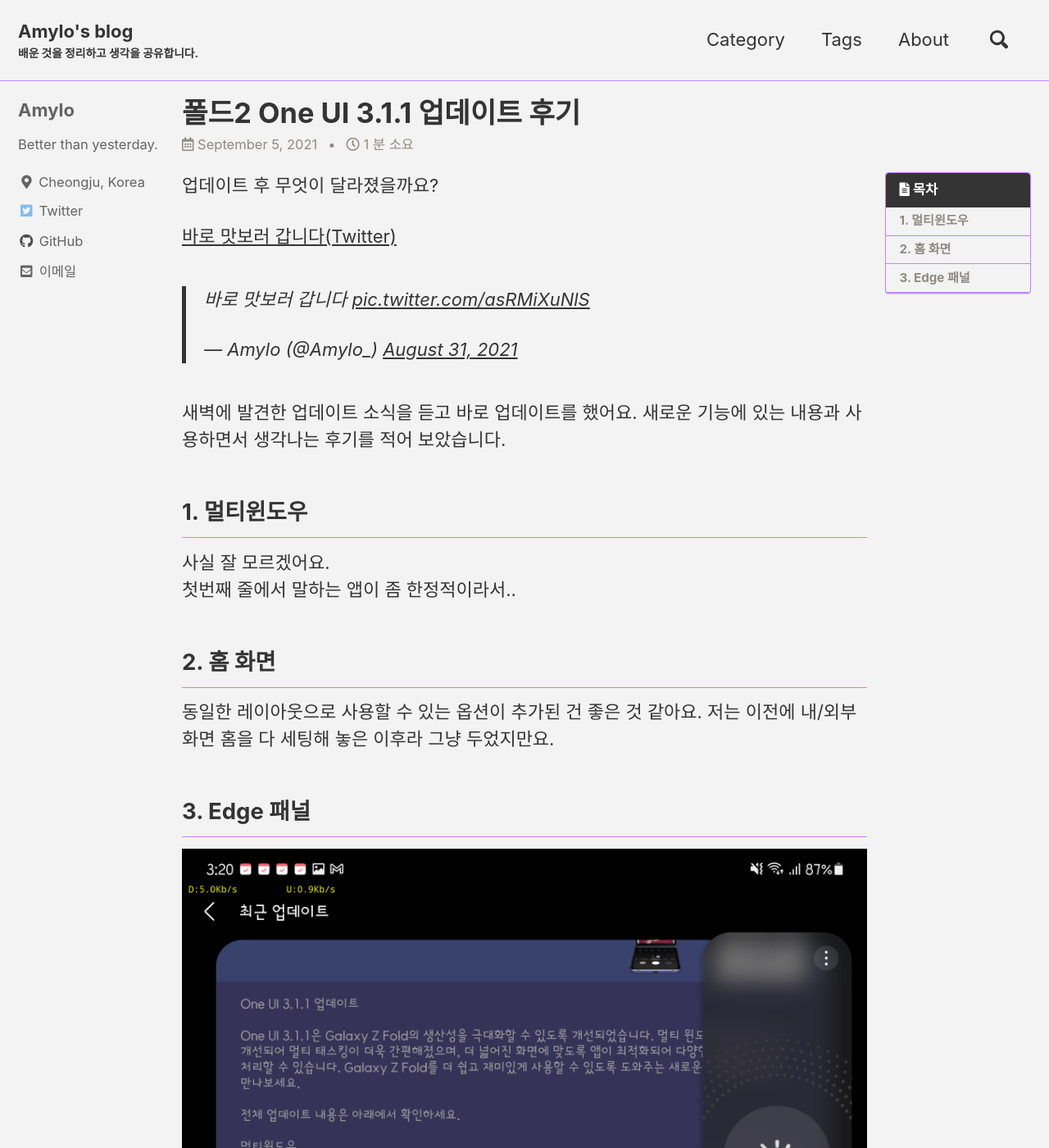
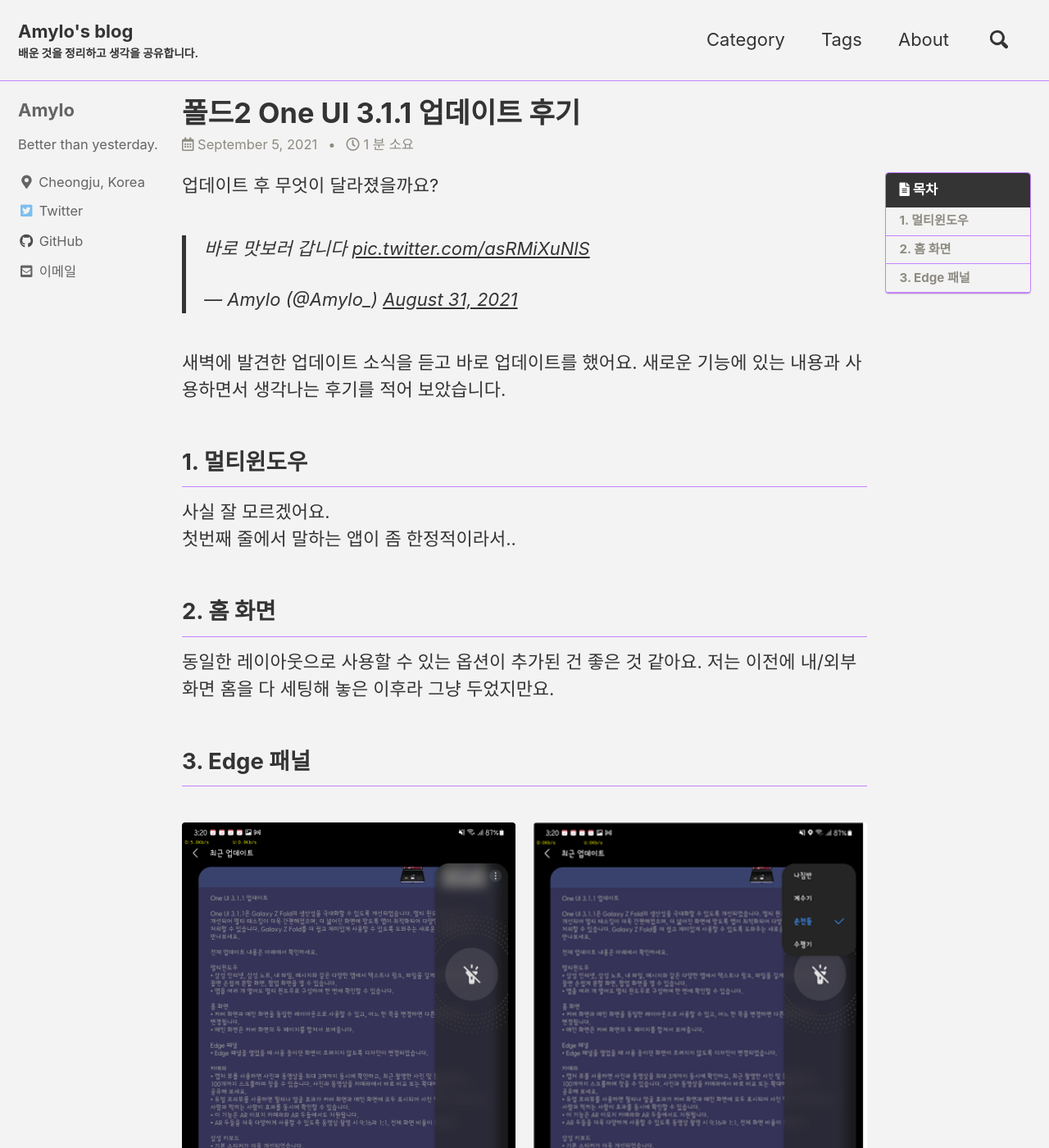
Before and after one commit to Amylo-jh/Amylo-blog, a Jekyll site: the page built from _posts/2021-09-05-Fold2_update.md, in a window 1280 px wide and 1400 px high. Shown: the whole window at 82% size. Built offline with Jekyll 4.4.1, drawn with Linux system fonts in a browser that asks for light colours; cached includes are drawn as plain includes; comment, search, counter and statistics services are not loaded.

```diff
--- a/_posts/2021-09-05-Fold2_update.md
+++ b/_posts/2021-09-05-Fold2_update.md
@@ -9,15 +9,21 @@ toc: true
 toc_label: "목차"
 toc_sticky: true
 last_modified_at: 2021-09-05T15:25
+
+gallery:
+ - url: /assets/images/Fold2_update/edge_flashlight
+   image_path: /assets/images/Fold2_update/edge_flashlight.png
+   title: "edge_flashlight_1"
+ - url: /assets/images/Fold2_update/edge_flashlight2
+   image_path: /assets/images/Fold2_update/edge_flashlight2.png
+   title: "edge_flashlight_2"
+
+gallery2:
+ - url:
 ---
 업데이트 후 무엇이 달라졌을까요?
 
-[바로 맛보러 갑니다(Twitter)](https://twitter.com/Amylo_/status/1432750710433583113)
-
 <blockquote class="twitter-tweet"><p lang="ko" dir="ltr">바로 맛보러 갑니다 <a href="https://t.co/asRMiXuNlS">pic.twitter.com/asRMiXuNlS</a></p>&mdash; Amylo (@Amylo_) <a href="https://twitter.com/Amylo_/status/1432750710433583113?ref_src=twsrc%5Etfw">August 31, 2021</a></blockquote> <script async src="https://platform.twitter.com/widgets.js" charset="utf-8"></script>
-
-
-
 
 새벽에 발견한 업데이트 소식을 듣고 바로 업데이트를 했어요. 새로운 기능에 있는 내용과 사용하면서 생각나는 후기를 적어 보았습니다.
 
@@ -30,6 +36,8 @@ last_modified_at: 2021-09-05T15:25
 
 ## 3. Edge 패널
 
+{% include gallery caption ="변경된 Edge 패널." %}
+
 ![edge_flashlight]({{ site.url }}{{ site.baseurl }}/assets/images/Fold2_update/edge_flashlight.png)
 이건 좀 차이가 컸어요.
 이전에는 블러 처리되면서 화면에 터치하는 것이 모두 패널 조작으로 입력되었는데,
```
Also changed, not shown: _pages/about.md (+2 -1 lines).
